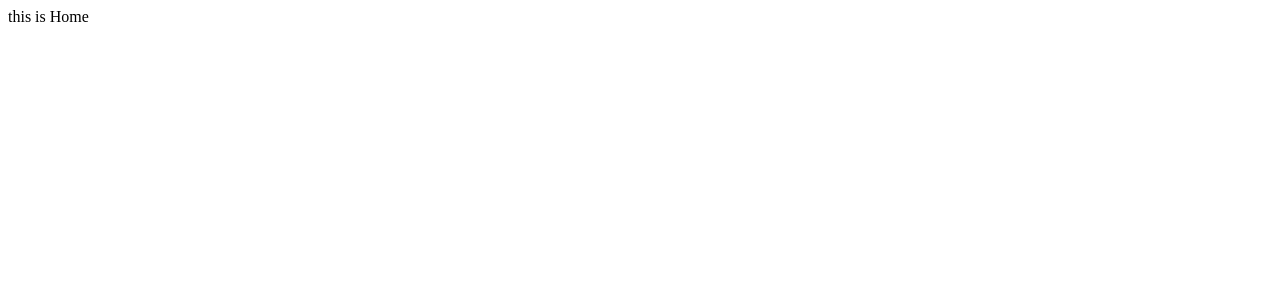
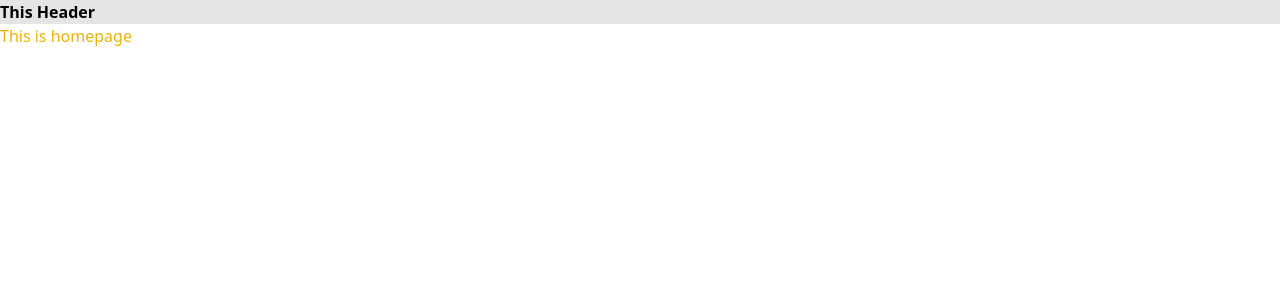
Before and after one commit to nalendro16/next-directory, a Next.js app: page / in a window 1280 px wide. Shown: the top 300 px of the page. Built offline with nearby package versions, Linux system fonts and the light colour scheme.

Commit message:
feat: learn component on a page

```diff
--- /dev/null
+++ b/app/Header.tsx
@@ -0,0 +1,5 @@
+import React from 'react'
+
+export default function Header() {
+  return <div className='bg-neutral-200 font-semibold'>This Header</div>
+}
--- a/app/head.tsx
+++ b/app/head.tsx
@@ -1,9 +1,9 @@
 export default function Head() {
   return (
     <>
-      <title></title>
-      <meta content="width=device-width, initial-scale=1" name="viewport" />
-      <link rel="icon" href="/favicon.ico" />
+      <title>Next</title>
+      <meta content='width=device-width, initial-scale=1' name='viewport' />
+      <link rel='icon' href='/favicon.ico' />
     </>
   )
 }
--- a/app/layout.tsx
+++ b/app/layout.tsx
@@ -1,3 +1,6 @@
+import '../styles/globals.css'
+import Header from './header'
+
 export default function RootLayout({
   children,
 }: {
@@ -6,7 +9,10 @@ export default function RootLayout({
   return (
     <html>
       <head />
-      <body>{children}</body>
+      <body>
+        <Header />
+        {children}
+      </body>
     </html>
   )
 }
--- a/app/page.tsx
+++ b/app/page.tsx
@@ -1,5 +1,5 @@
 import React from 'react'
 
 export default function Home() {
-  return <div>this is Home</div>
+  return <div className='text-yellow-500'>This is homepage</div>
 }
```
